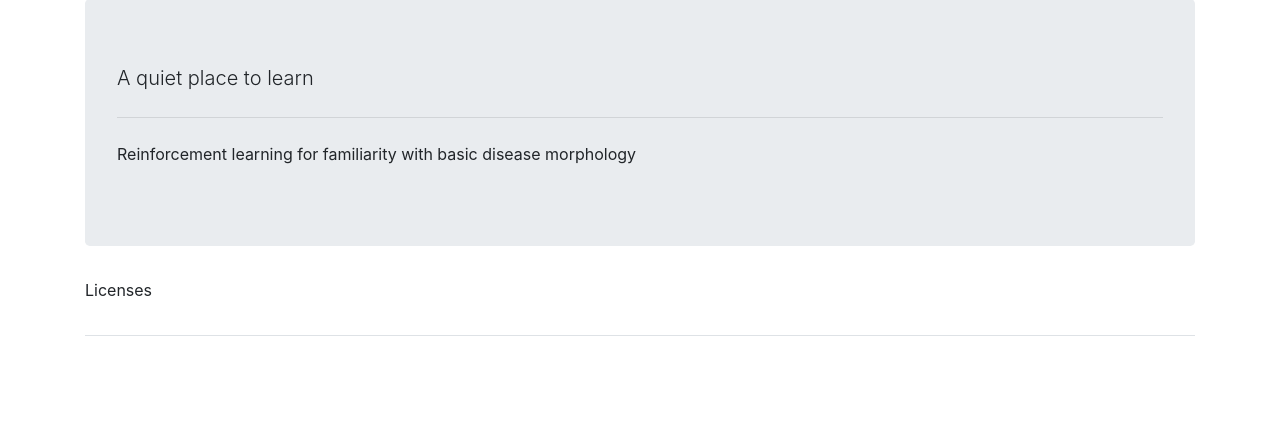
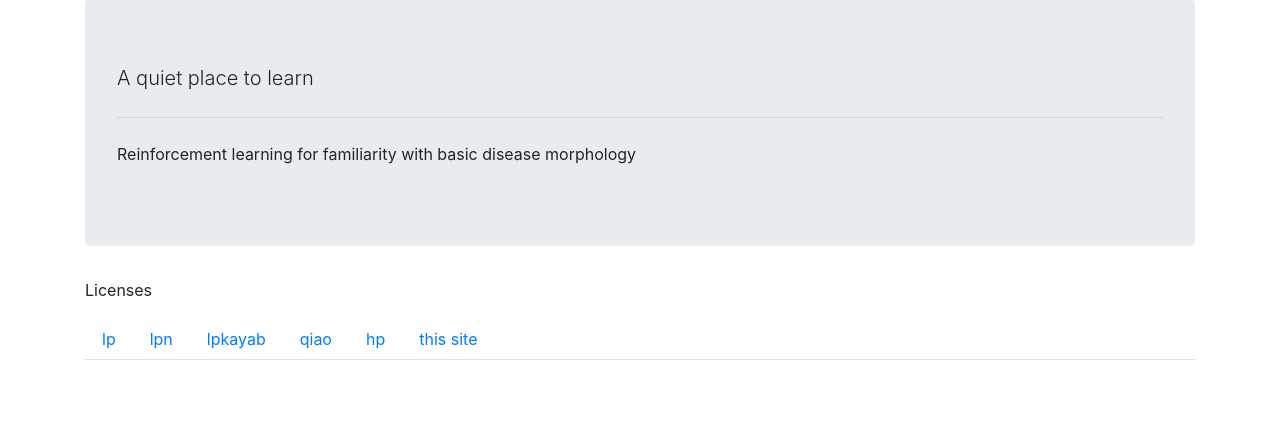
Before and after one commit to breadley/pathdojo, a Flask app: page /info in a window 1280 px wide. Shown: the part 57-489 px from the top of the page. Run offline with Flask 2, Linux system fonts and the light colour scheme; some libraries are stand-ins or nearby versions.

Commit message:
licenses

```diff
--- a/templates/info.html
+++ b/templates/info.html
@@ -14,19 +14,22 @@
     <ul class="nav nav-tabs">
 
         <li class="nav-item">
-            <a class="nav-link" href="#lp" data-toggle="tab"></a>
+            <a class="nav-link" href="#lp" data-toggle="tab">lp</a>
         </li>
         <li class="nav-item">
-            <a class="nav-link" href="#lpn" data-toggle="tab"></a>
+            <a class="nav-link" href="#lpn" data-toggle="tab">lpn</a>
         </li>
         <li class="nav-item">
-                <a class="nav-link" href="#lpkayab" data-toggle="tab"></a>
+            <a class="nav-link" href="#lpkayab" data-toggle="tab">lpkayab</a>
         </li>
         <li class="nav-item">
-            <a class="nav-link" href="#qiao" data-toggle="tab"></a>
+            <a class="nav-link" href="#qiao" data-toggle="tab">qiao</a>
         </li>
         <li class="nav-item">
-            <a class="nav-link" href="#hp" data-toggle="tab"></a>
+            <a class="nav-link" href="#hp" data-toggle="tab">hp</a>
+        </li>
+        <li class="nav-item">
+            <a class="nav-link" href="#this_site" data-toggle="tab">this site</a>
         </li>
 
 
@@ -326,7 +329,27 @@
                         Copyrighted material. Limitations on exclusive rights and fair use. The fair use of a copyrighted work, including such use by reproduction in copies or phonorecords or by any other means specified by that section, for purposes such as criticism, comment, news reporting, teaching (including multiple copies for classroom use), scholarship, or research, is not an infringement of copyright.</p>
         </div>
     </div>
+    <div class="tab-content" id="myTabContent">
+        <div class="tab-pane fade" id="this_site">
+            <p>
+                        Content on this site without prior license is otherwise licensed under GNU General Public License v3.0
 
+                        This program is free software: you can redistribute it and/or modify
+                        it under the terms of the GNU General Public License as published by
+                        the Free Software Foundation, either version 3 of the License, or
+                        (at your option) any later version.
+
+                        This program is distributed in the hope that it will be useful,
+                        but WITHOUT ANY WARRANTY; without even the implied warranty of
+                        MERCHANTABILITY or FITNESS FOR A PARTICULAR PURPOSE.  See the
+                        GNU General Public License for more details.
+
+                        You should have received a copy of the GNU General Public License
+                        along with this program.  If not, see <https://www.gnu.org/licenses/>.
+
+            </p>
+        </div>
+    </div>
 
 
 
```
